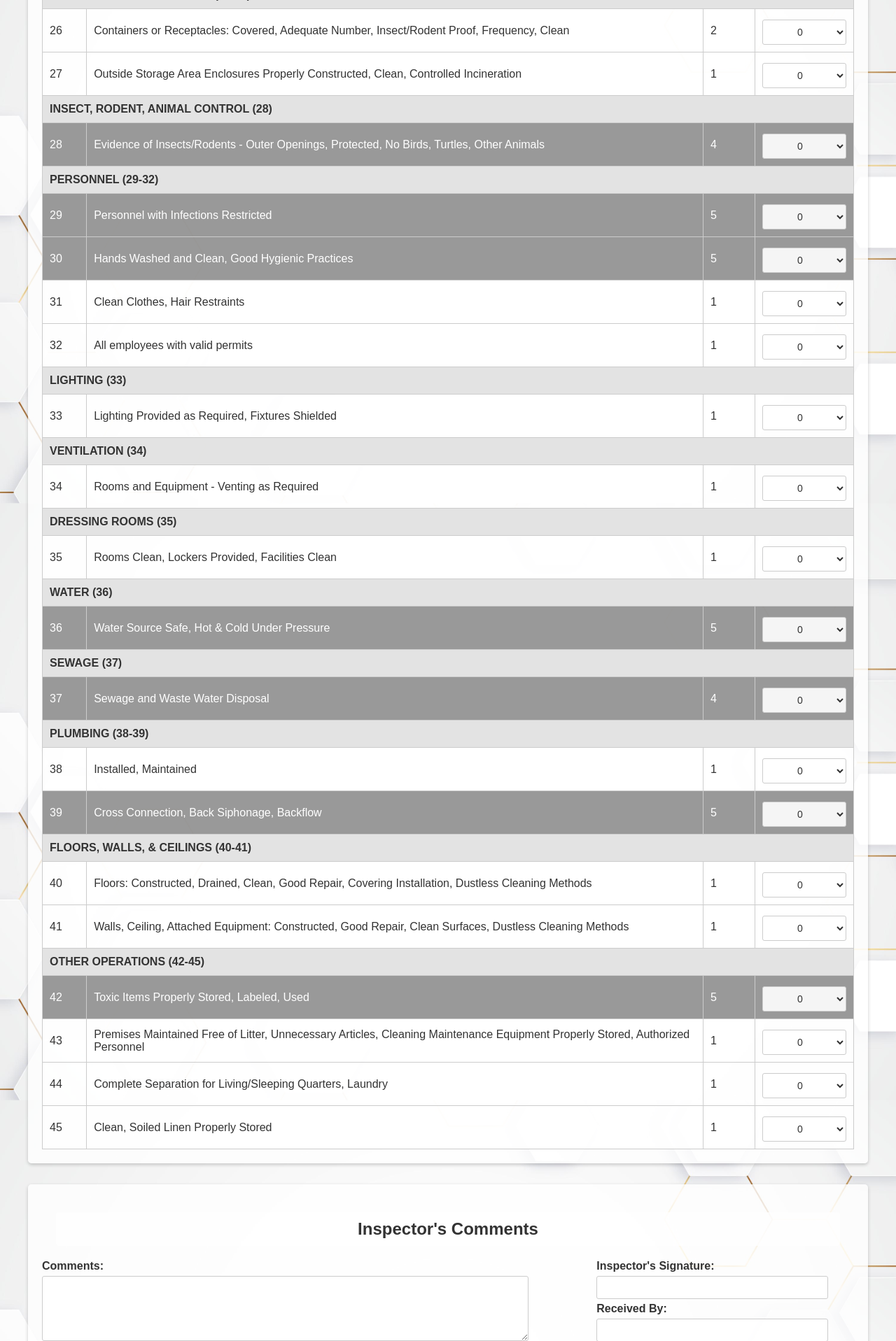
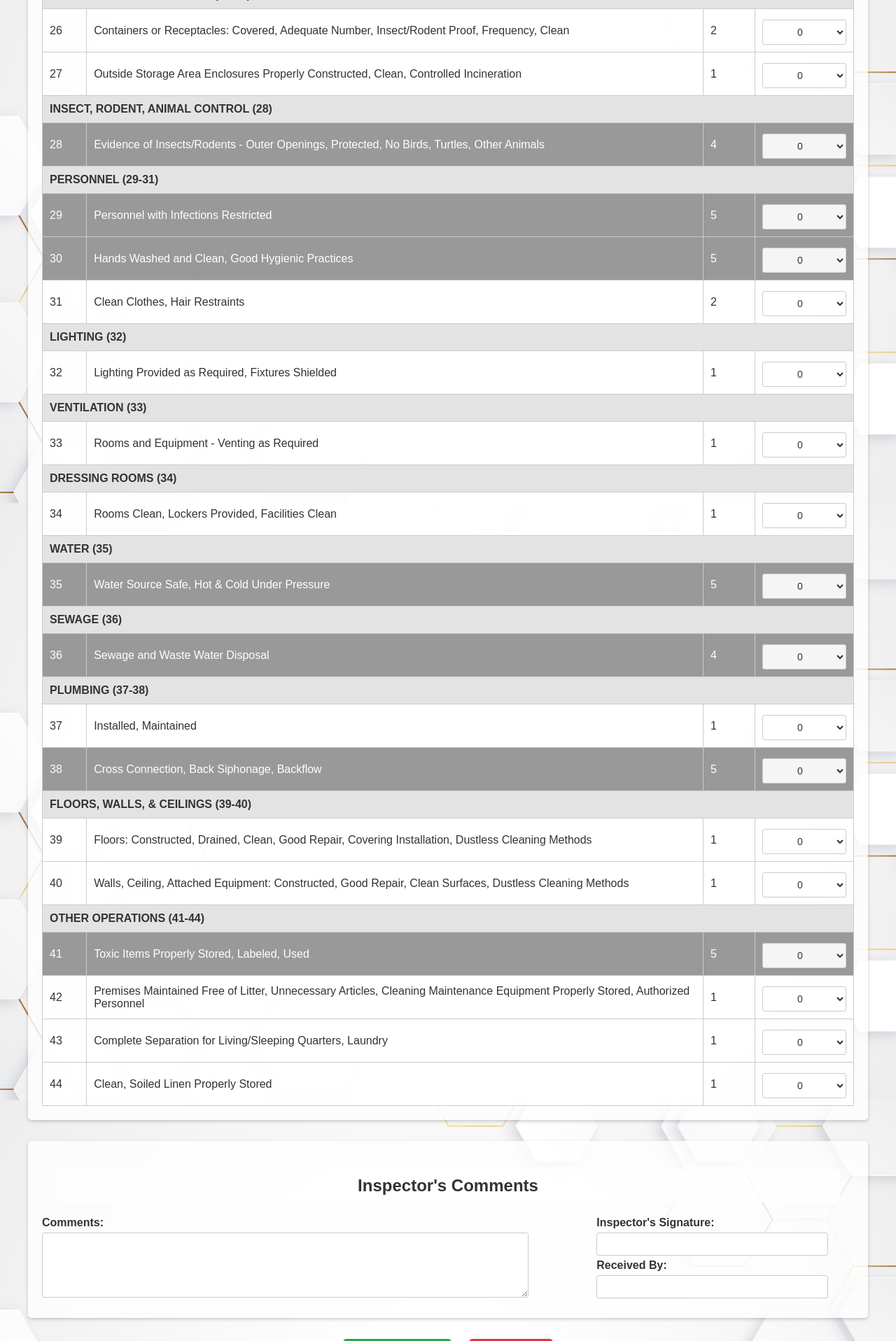
Before and after one commit to Jovoney5/Python-Inspection-Demo, a Flask app: page /new_form in a window 1280 px wide. Shown: the part 2694-4611 px from the top of the page at 70% size. Run offline with Flask 3, Linux system fonts and the light colour scheme; a user stored in the database is signed in; data comes from the database, SQL or seed files in the repository; both versions use the stored data as it was after the commit.

Commit message:
Remove employee permits item from food inspection checklist

```diff
--- a/app.py
+++ b/app.py
@@ -77,40 +77,39 @@ FOOD_CHECKLIST_ITEMS = [
     # INSECT, RODENT, ANIMAL CONTROL (28)
     {"id": 28, "desc": "Evidence of Insects/Rodents - Outer Openings, Protected, No Birds, Turtles, Other Animals", "wt": 4},
 
-    # PERSONNEL (29-32)
+    # PERSONNEL (29-31) - REMOVED OLD ITEM 32, RENUMBERED EVERYTHING AFTER
     {"id": 29, "desc": "Personnel with Infections Restricted", "wt": 5},
     {"id": 30, "desc": "Hands Washed and Clean, Good Hygienic Practices", "wt": 5},
-    {"id": 31, "desc": "Clean Clothes, Hair Restraints", "wt": 1},
-    {"id": 32, "desc": "All employees with valid permits", "wt": 1},
-
-    # LIGHTING (33)
-    {"id": 33, "desc": "Lighting Provided as Required, Fixtures Shielded", "wt": 1},
-
-    # VENTILATION (34)
-    {"id": 34, "desc": "Rooms and Equipment - Venting as Required", "wt": 1},
-
-    # DRESSING ROOMS (35)
-    {"id": 35, "desc": "Rooms Clean, Lockers Provided, Facilities Clean", "wt": 1},
-
-    # WATER (36)
-    {"id": 36, "desc": "Water Source Safe, Hot & Cold Under Pressure", "wt": 5},
-
-    # SEWAGE (37)
-    {"id": 37, "desc": "Sewage and Waste Water Disposal", "wt": 4},
-
-    # PLUMBING (38-39)
-    {"id": 38, "desc": "Installed, Maintained", "wt": 1},
-    {"id": 39, "desc": "Cross Connection, Back Siphonage, Backflow", "wt": 5},
-
-    # FLOORS, WALLS, & CEILINGS (40-41)
-    {"id": 40, "desc": "Floors: Constructed, Drained, Clean, Good Repair, Covering Installation, Dustless Cleaning Methods", "wt": 1},
-    {"id": 41, "desc": "Walls, Ceiling, Attached Equipment: Constructed, Good Repair, Clean Surfaces, Dustless Cleaning Methods", "wt": 1},
-
-    # OTHER OPERATIONS (42-45)
-    {"id": 42, "desc": "Toxic Items Properly Stored, Labeled, Used", "wt": 5},
-    {"id": 43, "desc": "Premises Maintained Free of Litter, Unnecessary Articles, Cleaning Maintenance Equipment Properly Stored, Authorized Personnel", "wt": 1},
-    {"id": 44, "desc": "Complete Separation for Living/Sleeping Quarters, Laundry", "wt": 1},
-    {"id": 45, "desc": "Clean, Soiled Linen Properly Stored", "wt": 1},
+    {"id": 31, "desc": "Clean Clothes, Hair Restraints", "wt": 2},  # INCREASED FROM 1 TO 2
+
+    # LIGHTING (32) - RENUMBERED FROM 33
+    {"id": 32, "desc": "Lighting Provided as Required, Fixtures Shielded", "wt": 1},
+
+    # VENTILATION (33) - RENUMBERED FROM 34
+    {"id": 33, "desc": "Rooms and Equipment - Venting as Required", "wt": 1},
+
+    # DRESSING ROOMS (34) - RENUMBERED FROM 35
+    {"id": 34, "desc": "Rooms Clean, Lockers Provided, Facilities Clean", "wt": 1},
+
+    # WATER (35) - RENUMBERED FROM 36
+    {"id": 35, "desc": "Water Source Safe, Hot & Cold Under Pressure", "wt": 5},
+
+    # SEWAGE (36) - RENUMBERED FROM 37
+    {"id": 36, "desc": "Sewage and Waste Water Disposal", "wt": 4},
+
+    # PLUMBING (37-38) - RENUMBERED FROM 38-39
+    {"id": 37, "desc": "Installed, Maintained", "wt": 1},
+    {"id": 38, "desc": "Cross Connection, Back Siphonage, Backflow", "wt": 5},
+
+    # FLOORS, WALLS, & CEILINGS (39-40) - RENUMBERED FROM 40-41
+    {"id": 39, "desc": "Floors: Constructed, Drained, Clean, Good Repair, Covering Installation, Dustless Cleaning Methods", "wt": 1},
+    {"id": 40, "desc": "Walls, Ceiling, Attached Equipment: Constructed, Good Repair, Clean Surfaces, Dustless Cleaning Methods", "wt": 1},
+
+    # OTHER OPERATIONS (41-44) - RENUMBERED FROM 42-45
+    {"id": 41, "desc": "Toxic Items Properly Stored, Labeled, Used", "wt": 5},
+    {"id": 42, "desc": "Premises Maintained Free of Litter, Unnecessary Articles, Cleaning Maintenance Equipment Properly Stored, Authorized Personnel", "wt": 1},
+    {"id": 43, "desc": "Complete Separation for Living/Sleeping Quarters, Laundry", "wt": 1},
+    {"id": 44, "desc": "Clean, Soiled Linen Properly Stored", "wt": 1},
 ]
 
 
@@ -3599,15 +3598,8 @@ def new_form():
     if 'inspector' not in session:
         return redirect(url_for('login'))
 
-    # Try to get dynamic checklist first, fallback to static
-    try:
-        template_id = get_form_template_by_type('Food Establishment')
-        if template_id:
-            checklist = get_form_items(template_id)
-        else:
-            checklist = FOOD_CHECKLIST_ITEMS  # Your existing static checklist
-    except:
-        checklist = FOOD_CHECKLIST_ITEMS  # Fallback if dynamic fails
+    # Force use static checklist (bypassing database)
+    checklist = FOOD_CHECKLIST_ITEMS
 
     # Default inspection data for new form (your existing code)
     inspection = {
--- a/templates/inspection_form.html
+++ b/templates/inspection_form.html
@@ -417,7 +417,7 @@
                                     <option value="Follow-up" selected>Follow-up</option>
                                     <option value="Notice">Notice</option>
                                     <option value="Closure">Closure</option>
-                                    <option value="N/A">N/A</option>
+                                    <option value="NAI">NAI</option>
                                 </select>
                             </label></td>
                             <td><label>Result:
@@ -547,9 +547,9 @@
                         </tr>
                         {% endfor %}
 
-                        <!-- PERSONNEL (29-32) -->
-                        <tr class="category-header"><td colspan="4">PERSONNEL (29-32)</td></tr>
-                        {% for item in checklist if 29 <= item.id <= 32 %}
+                        <!-- PERSONNEL (29-31) - REMOVED ITEM 32 -->
+                        <tr class="category-header"><td colspan="4">PERSONNEL (29-31)</td></tr>
+                        {% for item in checklist if 29 <= item.id <= 31 %}
                         <tr class="{% if item.wt|float in [4, 5] %}important-weight{% endif %}">
                             <td>{{ item.id }}</td>
                             <td>{{ item.desc }}</td>
@@ -563,8 +563,24 @@
                         </tr>
                         {% endfor %}
 
-                        <!-- LIGHTING (33) -->
-                        <tr class="category-header"><td colspan="4">LIGHTING (33)</td></tr>
+                        <!-- LIGHTING (32) -->
+                        <tr class="category-header"><td colspan="4">LIGHTING (32)</td></tr>
+                        {% for item in checklist if item.id == 32 %}
+                        <tr class="{% if item.wt|float in [4, 5] %}important-weight{% endif %}">
+                            <td>{{ item.id }}</td>
+                            <td>{{ item.desc }}</td>
+                            <td>{{ item.wt }}</td>
+                            <td>
+                                <select name="score_{{ item.id }}">
+                                    <option value="0" selected>0</option>
+                                    <option value="{{ item.wt }}">{{ item.wt }}</option>
+                                </select>
+                            </td>
+                        </tr>
+                        {% endfor %}
+
+                        <!-- VENTILATION (33) -->
+                        <tr class="category-header"><td colspan="4">VENTILATION (33)</td></tr>
                         {% for item in checklist if item.id == 33 %}
                         <tr class="{% if item.wt|float in [4, 5] %}important-weight{% endif %}">
                             <td>{{ item.id }}</td>
@@ -579,8 +595,8 @@
                         </tr>
                         {% endfor %}
 
-                        <!-- VENTILATION (34) -->
-                        <tr class="category-header"><td colspan="4">VENTILATION (34)</td></tr>
+                        <!-- DRESSING ROOMS (34) -->
+                        <tr class="category-header"><td colspan="4">DRESSING ROOMS (34)</td></tr>
                         {% for item in checklist if item.id == 34 %}
                         <tr class="{% if item.wt|float in [4, 5] %}important-weight{% endif %}">
                             <td>{{ item.id }}</td>
@@ -595,8 +611,8 @@
                         </tr>
                         {% endfor %}
 
-                        <!-- DRESSING ROOMS (35) -->
-                        <tr class="category-header"><td colspan="4">DRESSING ROOMS (35)</td></tr>
+                        <!-- WATER (35) -->
+                        <tr class="category-header"><td colspan="4">WATER (35)</td></tr>
                         {% for item in checklist if item.id == 35 %}
                         <tr class="{% if item.wt|float in [4, 5] %}important-weight{% endif %}">
                             <td>{{ item.id }}</td>
@@ -611,8 +627,8 @@
                         </tr>
                         {% endfor %}
 
-                        <!-- WATER (36) -->
-                        <tr class="category-header"><td colspan="4">WATER (36)</td></tr>
+                        <!-- SEWAGE (36) -->
+                        <tr class="category-header"><td colspan="4">SEWAGE (36)</td></tr>
                         {% for item in checklist if item.id == 36 %}
                         <tr class="{% if item.wt|float in [4, 5] %}important-weight{% endif %}">
                             <td>{{ item.id }}</td>
@@ -627,9 +643,9 @@
                         </tr>
                         {% endfor %}
 
-                        <!-- SEWAGE (37) -->
-                        <tr class="category-header"><td colspan="4">SEWAGE (37)</td></tr>
-                        {% for item in checklist if item.id == 37 %}
+                        <!-- PLUMBING (37-38) -->
+                        <tr class="category-header"><td colspan="4">PLUMBING (37-38)</td></tr>
+                        {% for item in checklist if 37 <= item.id <= 38 %}
                         <tr class="{% if item.wt|float in [4, 5] %}important-weight{% endif %}">
                             <td>{{ item.id }}</td>
                             <td>{{ item.desc }}</td>
@@ -643,9 +659,9 @@
                         </tr>
                         {% endfor %}
 
-                        <!-- PLUMBING (38-39) -->
-                        <tr class="category-header"><td colspan="4">PLUMBING (38-39)</td></tr>
-                        {% for item in checklist if 38 <= item.id <= 39 %}
+                        <!-- FLOORS, WALLS, & CEILINGS (39-40) -->
+                        <tr class="category-header"><td colspan="4">FLOORS, WALLS, & CEILINGS (39-40)</td></tr>
+                        {% for item in checklist if 39 <= item.id <= 40 %}
                         <tr class="{% if item.wt|float in [4, 5] %}important-weight{% endif %}">
                             <td>{{ item.id }}</td>
                             <td>{{ item.desc }}</td>
@@ -659,25 +675,9 @@
                         </tr>
                         {% endfor %}
 
-                        <!-- FLOORS, WALLS, & CEILINGS (40-41) -->
-                        <tr class="category-header"><td colspan="4">FLOORS, WALLS, & CEILINGS (40-41)</td></tr>
-                        {% for item in checklist if 40 <= item.id <= 41 %}
-                        <tr class="{% if item.wt|float in [4, 5] %}important-weight{% endif %}">
-                            <td>{{ item.id }}</td>
-                            <td>{{ item.desc }}</td>
-                            <td>{{ item.wt }}</td>
-                            <td>
-                                <select name="score_{{ item.id }}">
-                                    <option value="0" selected>0</option>
-                                    <option value="{{ item.wt }}">{{ item.wt }}</option>
-                                </select>
-                            </td>
-                        </tr>
-                        {% endfor %}
-
-                        <!-- OTHER OPERATIONS (42-45) -->
-                        <tr class="category-header"><td colspan="4">OTHER OPERATIONS (42-45)</td></tr>
-                        {% for item in checklist if 42 <= item.id <= 45 %}
+                        <!-- OTHER OPERATIONS (41-44) -->
+                        <tr class="category-header"><td colspan="4">OTHER OPERATIONS (41-44)</td></tr>
+                        {% for item in checklist if 41 <= item.id <= 44 %}
                         <tr class="{% if item.wt|float in [4, 5] %}important-weight{% endif %}">
                             <td>{{ item.id }}</td>
                             <td>{{ item.desc }}</td>
```
Also changed, not shown: inspections.db.
